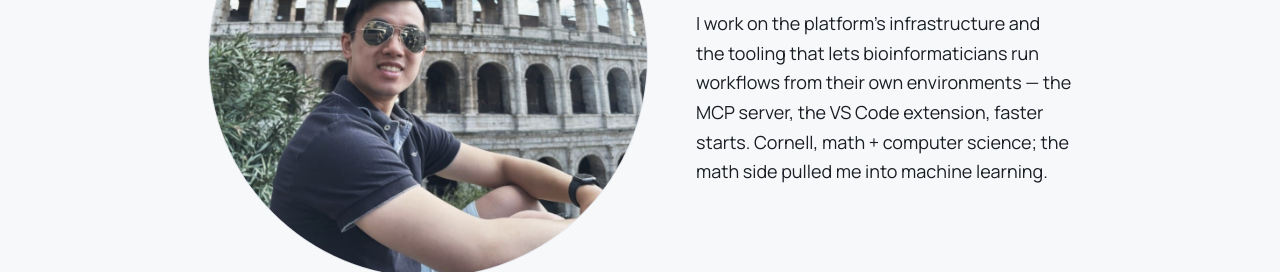
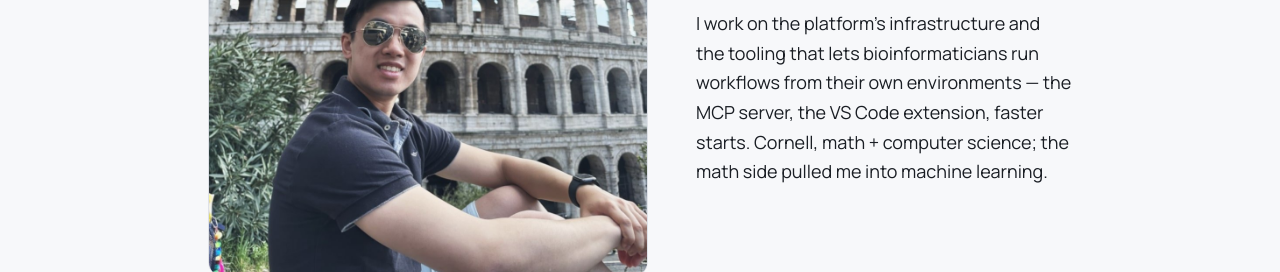
Before and after one commit to awang9999/mysite-3.0, an Astro site: page / in a window 1280 px wide. Shown: the part 322-594 px from the top of the page. Built offline with nearby package versions, Linux system fonts and the light colour scheme; Astro itself is replaced by a stand-in of ours; some packages are replaced by stand-ins of ours.

Commit message:
Portrait: rounded square instead of circle (owner)

```diff
--- a/src/styles/global.css
+++ b/src/styles/global.css
@@ -365,7 +365,7 @@ a:focus-visible {
   flex-shrink: 0;
   width: clamp(240px, 42vw, 440px);
   height: clamp(240px, 42vw, 440px);
-  border-radius: 50%;
+  border-radius: 16px; /* rounded square (owner, 2026-11-21) */
   border: 1px solid var(--border);
 }
 
```
